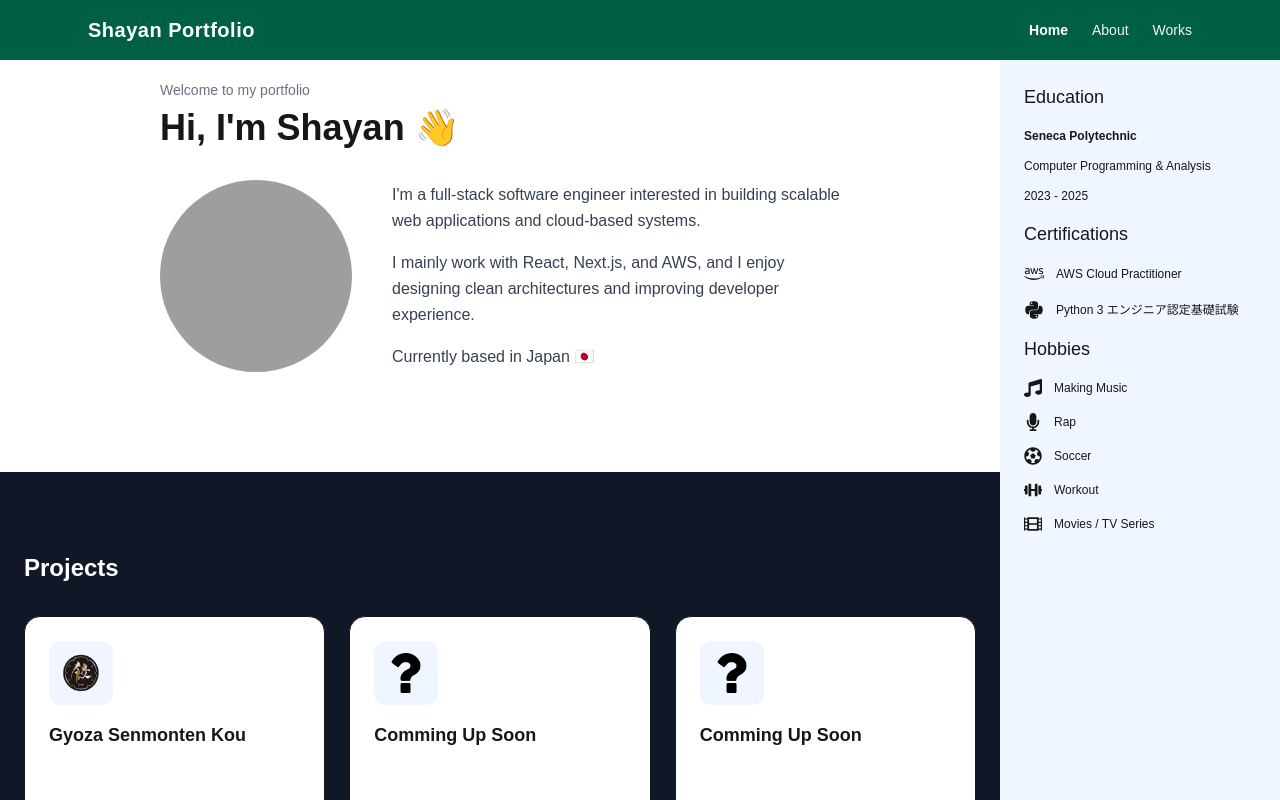
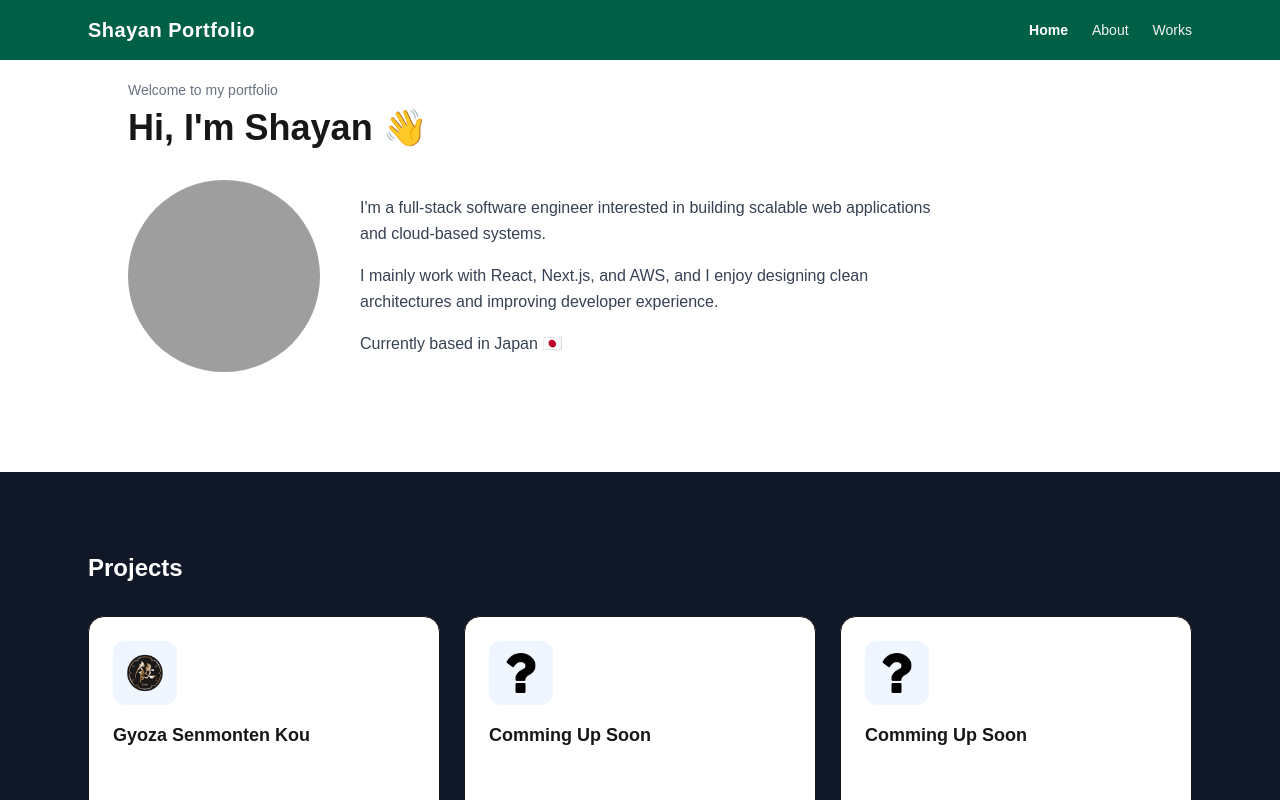
Before and after one commit to shayansj7/NextjsPortfolio, a Next.js app: page / in a window 1280 px wide. Shown: the top 800 px of the page. Built offline with nearby package versions, Linux system fonts and the light colour scheme; grey boxes are pictures that could not be loaded.

Commit message:
Fixed the padding of the home page

```diff
--- a/app/layout.tsx
+++ b/app/layout.tsx
@@ -16,7 +16,7 @@ export default function RootLayout({
 
         <main className="layout">
           <div className="content">{children}</div>
-          <Sidebar />
+          {/* <Sidebar /> */}
         </main>
 
         <Footer />
--- a/app/page.tsx
+++ b/app/page.tsx
@@ -1,10 +1,11 @@
 import Image from "next/image";
 import { ProjectCards } from "@/components/ProjectCards";
+import Sidebar from "@/components/Sidebar";
 
 export default function Home() {
   return (
     <main className="flex-1">
-      <section className="max-w-6xl mx-auto px-40 py-5">
+      <section className="max-w-6xl mx-auto px-6 md:px-12 lg:px-16 py-5">
         {/* Welcome */}
         <p className="text-gray-500 text-sm mb-2">
           Welcome to my portfolio
@@ -49,7 +50,12 @@ export default function Home() {
       </section>
       {/*Project Section*/}
 
-        <ProjectCards/>
+      <ProjectCards />
+
+
+      {/* <section className="max-w-6xl mx-auto px-40 py-5">
+        <Sidebar />
+      </section> */}
     </main>
   );
 }
--- a/components/Sidebar.tsx
+++ b/components/Sidebar.tsx
@@ -11,7 +11,7 @@ import {
 
 export default function Sidebar() {
   return (
-    <aside className="sidebar bg-blue-50">
+    <section className="bg-white">
       <h3>Education</h3>
       <ul>
         <li className="education">
@@ -62,6 +62,6 @@ export default function Sidebar() {
           <span>Movies / TV Series</span>
         </li>
       </ul>
-    </aside>
+    </section>
   );
 }
```
